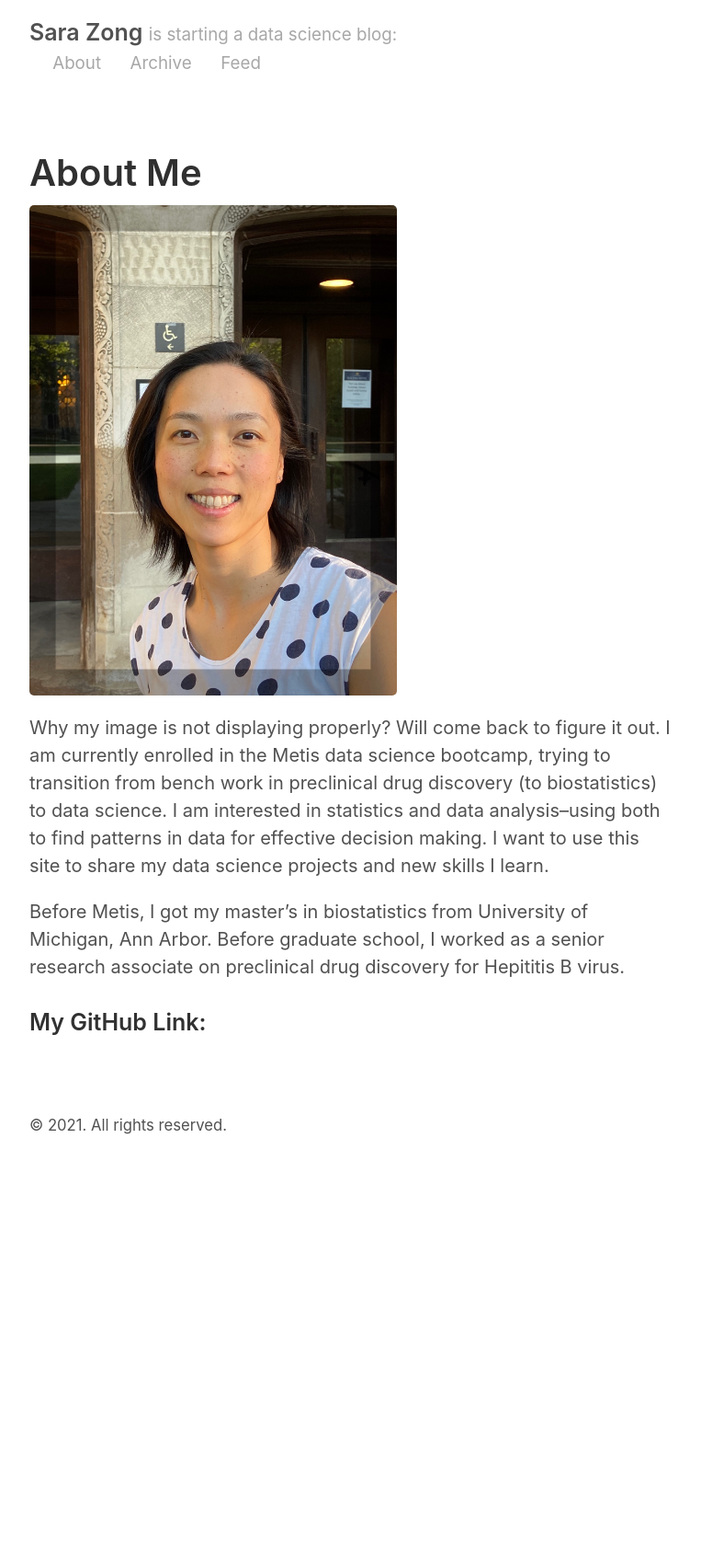
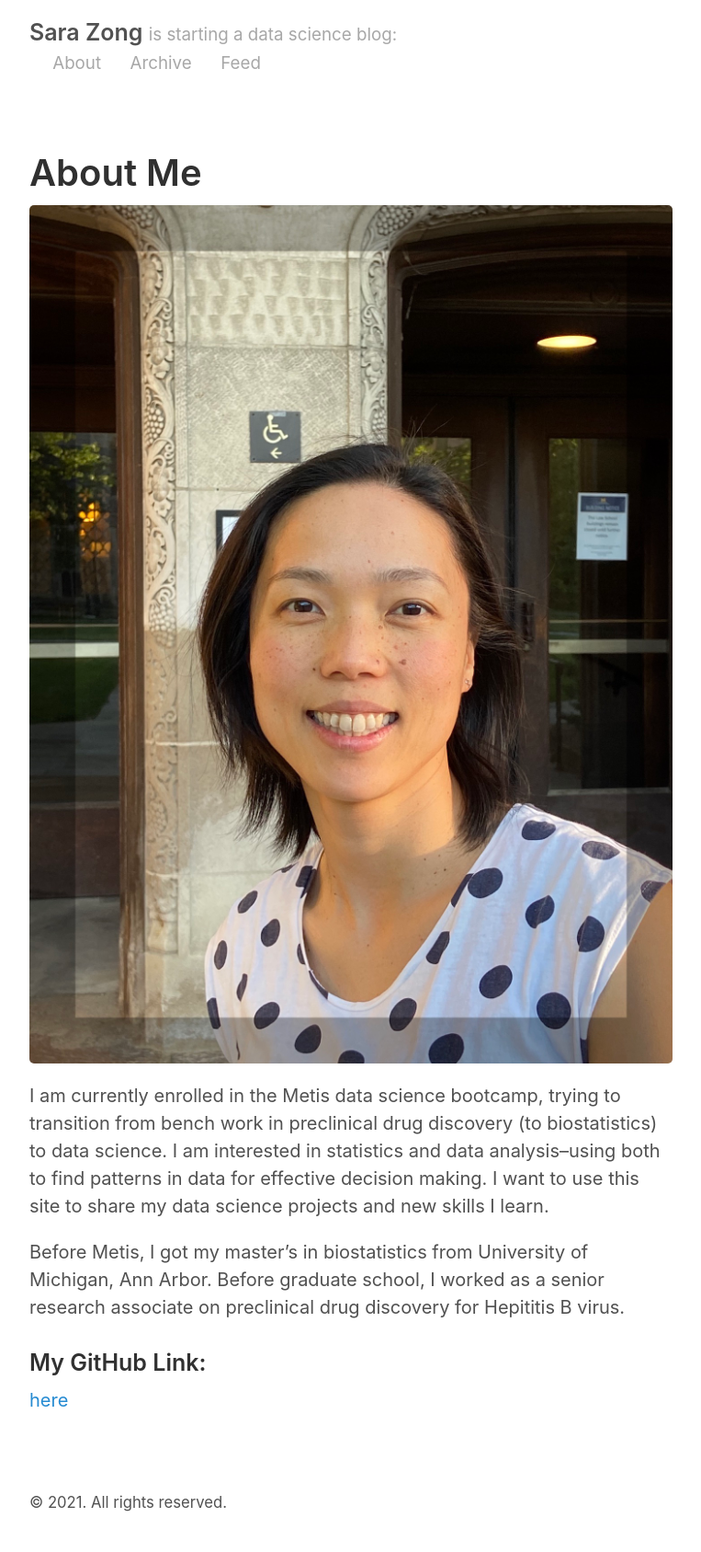
Before and after one commit to sarazong/sarazong.github.io, a Jekyll site: the page built from about.md, in a window 1280 px wide. Shown: the whole page at 92% size, without its empty margins (258-1021 px from the left). Built offline with Jekyll 4.4.1, drawn with Linux system fonts in a browser that asks for light colours; before the commit the page ends 1277 px from its top, so only the background shows below that.

Commit message:
add image again

```diff
--- a/about.md
+++ b/about.md
@@ -2,9 +2,8 @@
 layout: page
 title: About Me
 ---
-<img src="https://github.com/sarazong/sarazong.github.io/blob/master/images/small_size_profile_pic.jpeg" alt="pic of me" width="400">
+![pic of me](https://github.com/sarazong/sarazong.github.io/blob/master/images/small_size_profile_pic.jpeg)
 
-Why my image is not displaying properly? Will come back to figure it out.
 I am currently enrolled in the Metis data science bootcamp, trying to transition from bench work in preclinical drug discovery (to biostatistics) to data science.
 I am interested in statistics and data analysis--using both to find patterns in data for effective decision making.
 I want to use this site to share my data science projects and new skills I learn.
@@ -13,4 +12,4 @@
 
 
 ### My GitHub Link:
-<a href="https://github.com/sarazong">
+[here](https://github.com/sarazong)
```
Also changed, not shown: images/IMG_8598.jpeg (deleted).
